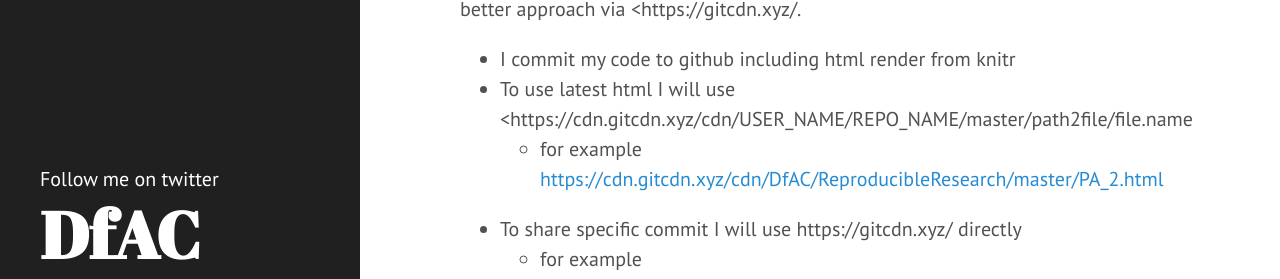
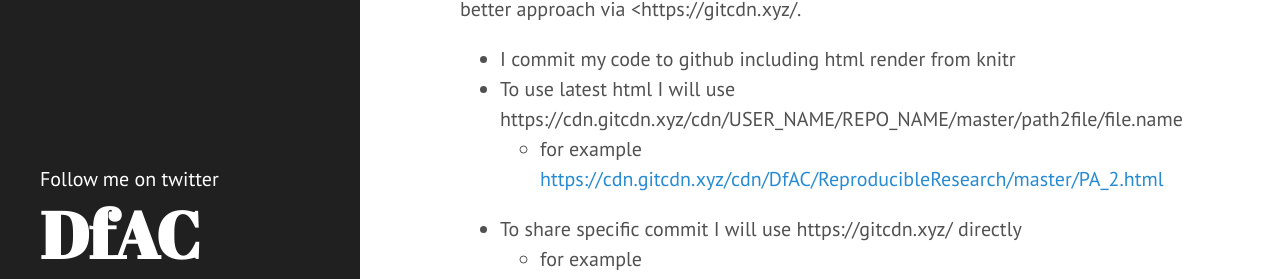
Before and after one commit to DfAC/DfAC.github.io, a Jekyll site: the page built from _posts/2015-10-10-Code-online.md, in a window 1280 px wide and 900 px high, scrolled down 1517 px. Shown: the part 184-463 px from the top of the window. Built offline with Jekyll 4.4.1, drawn with Linux system fonts in a browser that asks for light colours; Markdown is read by kramdown in place of the engine named in the settings; comment, search, counter and statistics services are not loaded.

```diff
--- a/_posts/2015-10-10-Code-online.md
+++ b/_posts/2015-10-10-Code-online.md
@@ -51,7 +51,7 @@ I tended to use <http://rpubs.com/> to get my R knitr online. It has one major b
 Initially, I solved this problem by adding [git hub link to my R code](http://rpubs.com/DfAC/as2). Recently I found a better approach via <https://gitcdn.xyz/.
 
 * I commit my code to github including html render from knitr
-* To use latest html I will use <https://cdn.gitcdn.xyz/cdn/USER_NAME/REPO_NAME/master/path2file/file.name
+* To use latest html I will use https://cdn.gitcdn.xyz/cdn/USER_NAME/REPO_NAME/master/path2file/file.name
 	* for example <https://cdn.gitcdn.xyz/cdn/DfAC/ReproducibleResearch/master/PA_2.html>
 * To share specific commit I will use https://gitcdn.xyz/ directly
 	* for example <https://cdn.gitcdn.xyz/cdn/DfAC/ReproducibleResearch/a919360e064e1bc47a8e18e979223abfbc685934/PA_2.html>
```
